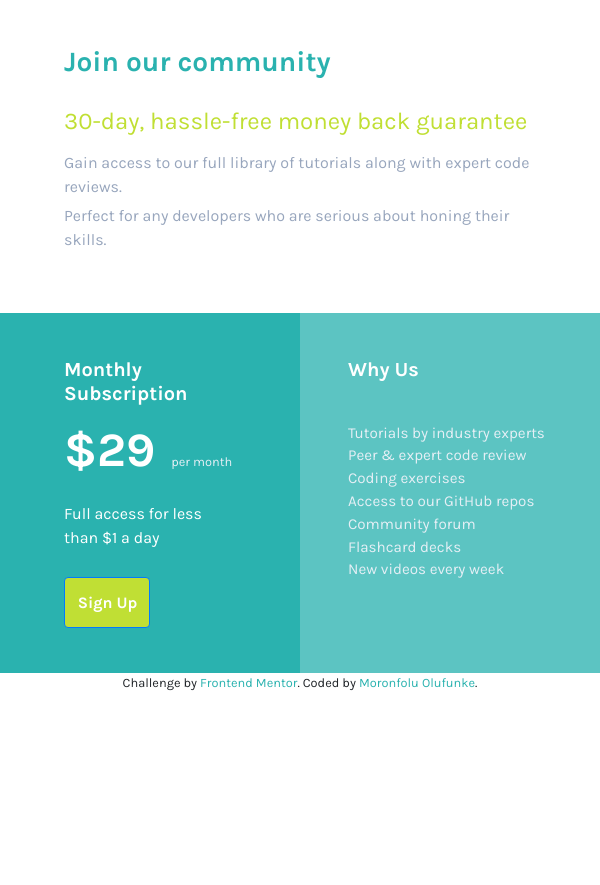
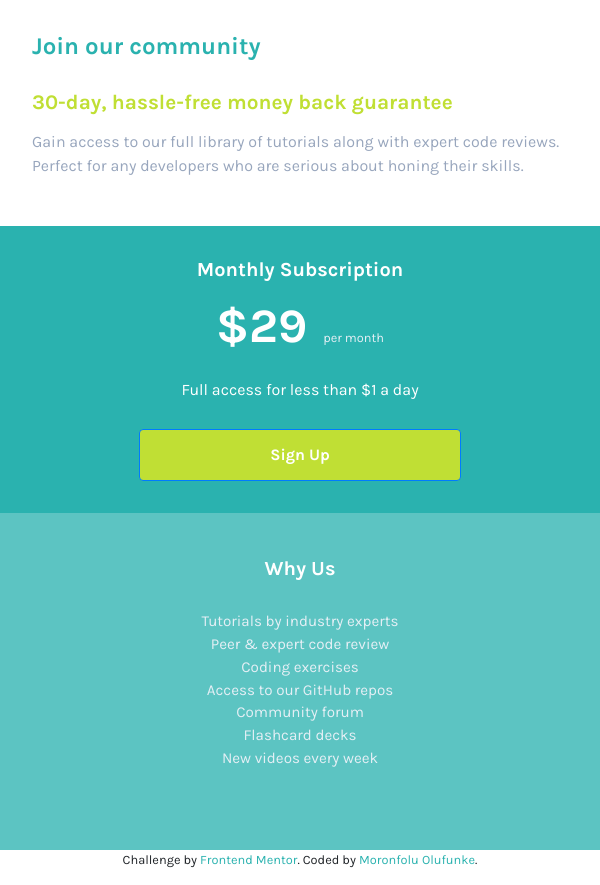
Before and after one commit to MoeRayo/single-price-grid-component, a plain HTML site: page index.html in a window 600 px wide. Before the commit the page ends 800 px from the top, so only its background shows below. Drawn offline with nearby package versions, Linux system fonts and the light colour scheme.

Commit message:
responsive page

```diff
--- a/css/style.css
+++ b/css/style.css
@@ -8,6 +8,10 @@
 body {
     box-sizing: border-box;
     font-family: 'Karla', sans-serif;;
+}
+main{
+    width: 43%;
+
 }
 main,.grid1{
     padding: 2.8rem 4rem;
@@ -22,7 +26,7 @@ li{
     color: hsl(204, 43%, 93%);
     font-size: .95rem;
 }
-h3,h5,.btn,.span-dollar{
+h4,h3,h5,.btn,.span-dollar{
     font-weight: 700;
 }
 .btn{
@@ -56,10 +60,6 @@ h3{
 .main-para{
     color: hsl(218, 22%, 67%);
 }
-.first{
-    margin-bottom: .3rem;
-
-}
 .grid{
     display: flex;
     flex-flow: row wrap;
@@ -87,3 +87,46 @@ h3{
 .attribution a {
         color: hsl(179, 62%, 43%);
 }
+@media screen and (max-width:750px) and (min-width:360px) {
+    main{
+        width: 100%;
+
+    }
+    main,.grid1{
+        padding: 2rem 2rem;
+    }
+    h3{
+        font-size: 1.5rem;
+    }
+    h4{
+        font-size: 1.3rem;
+    }
+
+    .btn{
+        max-width: 100%;
+    }
+    .grid{
+        flex-flow: column wrap;
+    }
+    .grid2 h5{
+        padding-bottom: 1.3rem;
+    }
+}
+@media screen and (max-width:750px) and (min-width:500px) {
+    .grid{
+        text-align: center;
+    }
+    .btn{
+        max-width: 60%;
+    }
+}
+
+@media screen and (max-width:1440px) and (min-width:750px) {
+    main{
+        width: 90%;
+
+    }
+    .btn{
+        max-width: 60%;
+    }
+}
--- a/index.html
+++ b/index.html
@@ -17,8 +17,8 @@
   <main>
     <h3>Join our community</h3>
     <h4 class="main-h4"> 30-day, hassle-free money back guarantee</h4>
-    <p class="main-para first">Gain access to our full library of tutorials along with expert code reviews. </p>
-    <p class="main-para">Perfect for any developers who are serious about honing their skills.</p>
+    <p class="main-para">Gain access to our full library of tutorials along with expert code reviews.
+    Perfect for any developers who are serious about honing their skills.</p>
   </main>
 
  <div class="grid">
```
